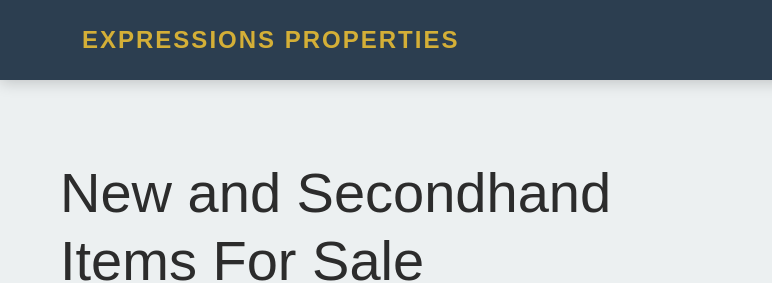
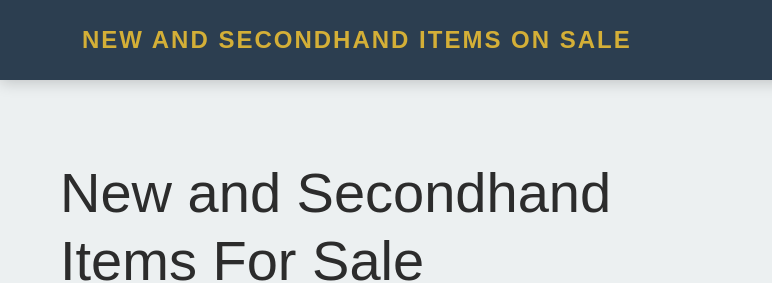
Before and after one commit to YASS23455/New-and-Secondhand-Items-for-sale, a plain HTML site: page index.html in a window 1280 px wide. Shown: the top 283 px of the page, 0-772 px from the left. Drawn offline with nearby package versions, Linux system fonts and the light colour scheme.

Commit message:
Update index.html

```diff
--- a/index.html
+++ b/index.html
@@ -5,13 +5,13 @@
     <meta name="viewport" content="width=device-width, initial-scale=1.0">
     <link rel="stylesheet" href="shop.css">
     <link href="https://cdn.jsdelivr.net/npm/bootstrap@5.3.3/dist/css/bootstrap.min.css" rel="stylesheet" integrity="sha384-QWTKZyjpPEjISv5WaRU9OFeRpok6YctnYmDr5pNlyT2bRjXh0JMhjY6hW+ALEwIH" crossorigin="anonymous">
-    <title>Expressions Properties</title>
+    <title>New Secondhand items for Sale</title>
 </head>
 <body>
     <header>
         <div class="header-container container">
             <a href="#" class="logo">
-            <span class="logo-text">Expressions Properties</span>
+            <span class="logo-text">New and Secondhand Items on sale</span>
             </a>
             <nav>
                 <ul class="navbar nav">
```
